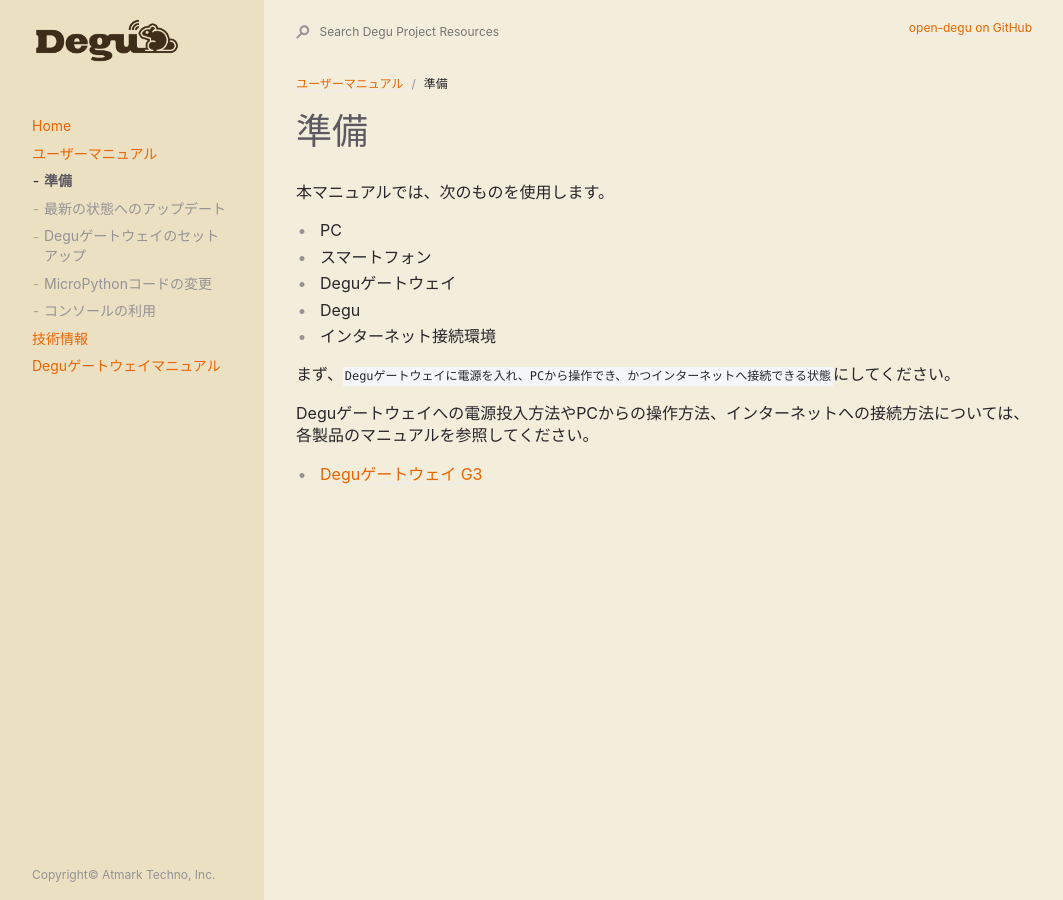
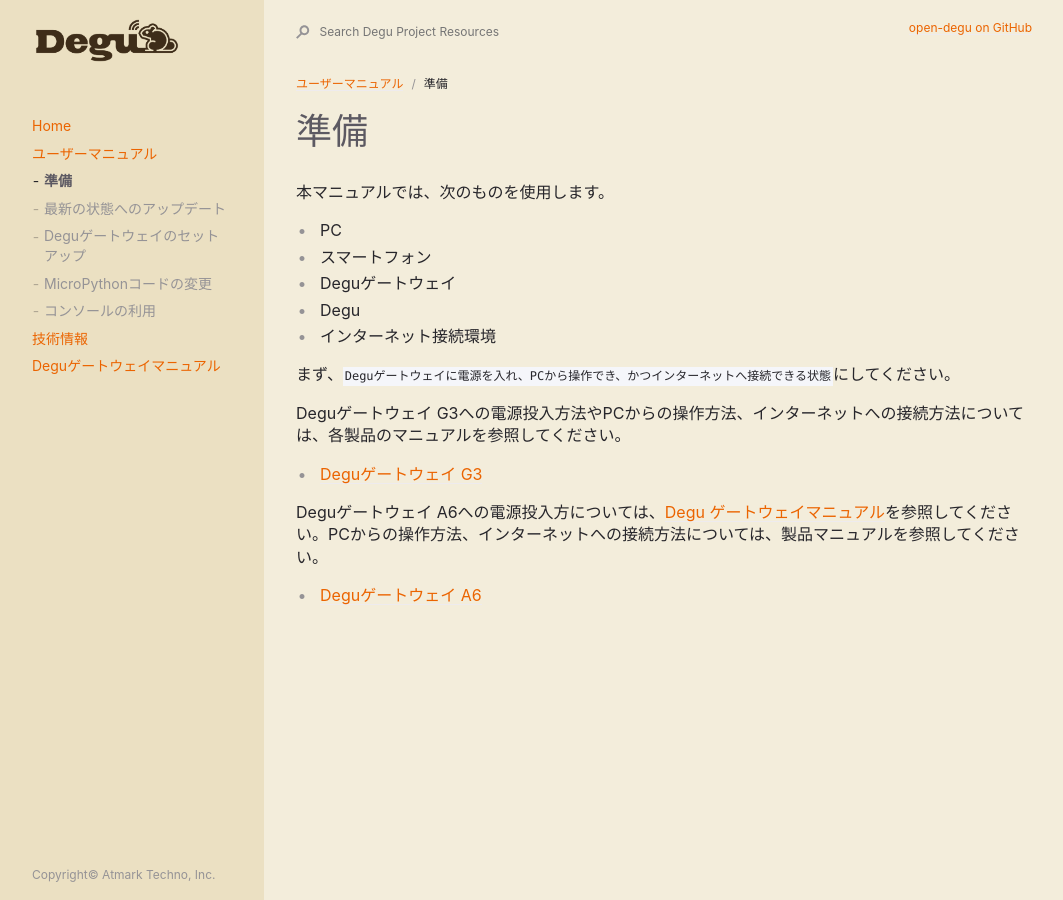
Before and after one commit to open-degu/open-degu.github.io, a Jekyll site: the page built from user_manual/10_prepare.md, in a window 1280 px wide. Shown: the whole page, without its empty margins (92-1155 px from the left). Built offline with Jekyll 4.4.1, drawn with Linux system fonts in a browser that asks for light colours.

Commit message:
user_manual: add degu gw a6

```diff
--- a/user_manual/10_prepare.md
+++ b/user_manual/10_prepare.md
@@ -16,6 +16,10 @@ nav_order: 10
 
 まず、`Deguゲートウェイに電源を入れ、PCから操作でき、かつインターネットへ接続できる状態`にしてください。
 
-Deguゲートウェイへの電源投入方法やPCからの操作方法、インターネットへの接続方法については、各製品のマニュアルを参照してください。
+Deguゲートウェイ G3への電源投入方法やPCからの操作方法、インターネットへの接続方法については、各製品のマニュアルを参照してください。
 
 * [Deguゲートウェイ G3](https://manual.atmark-techno.com/armadillo-iot-g3/armadillo-iotg-g3_startup_guide_ja-2.0.2/ch03.html)
+
+Deguゲートウェイ A6への電源投入方については、[Degu ゲートウェイマニュアル](../../degu_gw_manual/atmark-techno_degu-gw-a6/)を参照してください。PCからの操作方法、インターネットへの接続方法については、製品マニュアルを参照してください。
+
+* [Deguゲートウェイ A6](https://manual.atmark-techno.com/armadillo-640/armadillo-640_product_manual_ja-1.10.0/ch04.html#idm1386)
```
